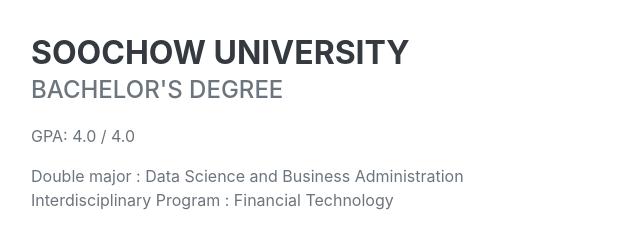
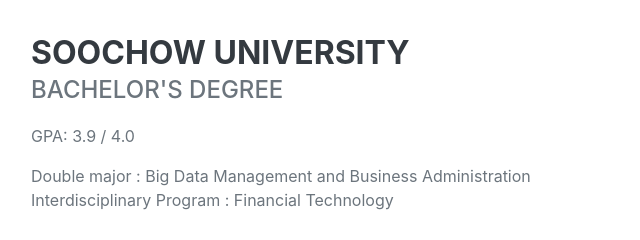
Before and after one commit to chenjanice/chenjanice.github.io, a website: page index.html in a window 1280 px wide. Shown: the part 2680-2920 px from the top of the page, 289-929 px from the left. Drawn offline with nearby package versions, Linux system fonts and the light colour scheme; a web font is replaced by a local one.

Commit message:
Update index.html
edit academic

```diff
--- a/index.html
+++ b/index.html
@@ -114,8 +114,8 @@
                         <div class="flex-grow-1">
                             <h3 class="mb-0">Soochow University</h3>
                             <div class="subheading mb-3">Bachelor's degree</div>
-                            <p>GPA: 4.0 / 4.0</p>
-                            <div>Double major : Data Science and Business Administration </div>
+                            <p>GPA: 3.9 / 4.0</p>
+                            <div>Double major : Big Data Management and Business Administration </div>
                             <div>Interdisciplinary Program : Financial Technology </div>
                         </div>
                         <div class="flex-shrink-0"><span class="text-primary">September 2016 - June 2020</span></div>
```
